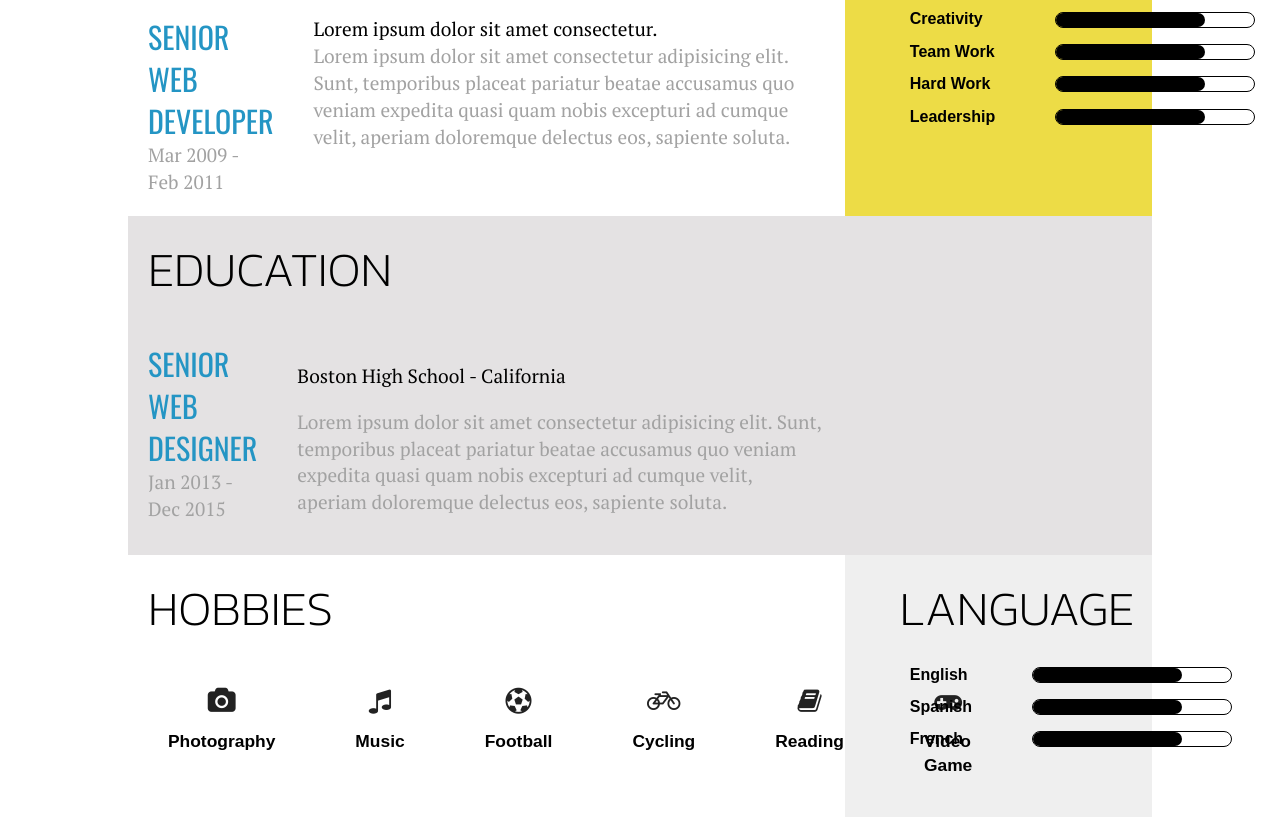
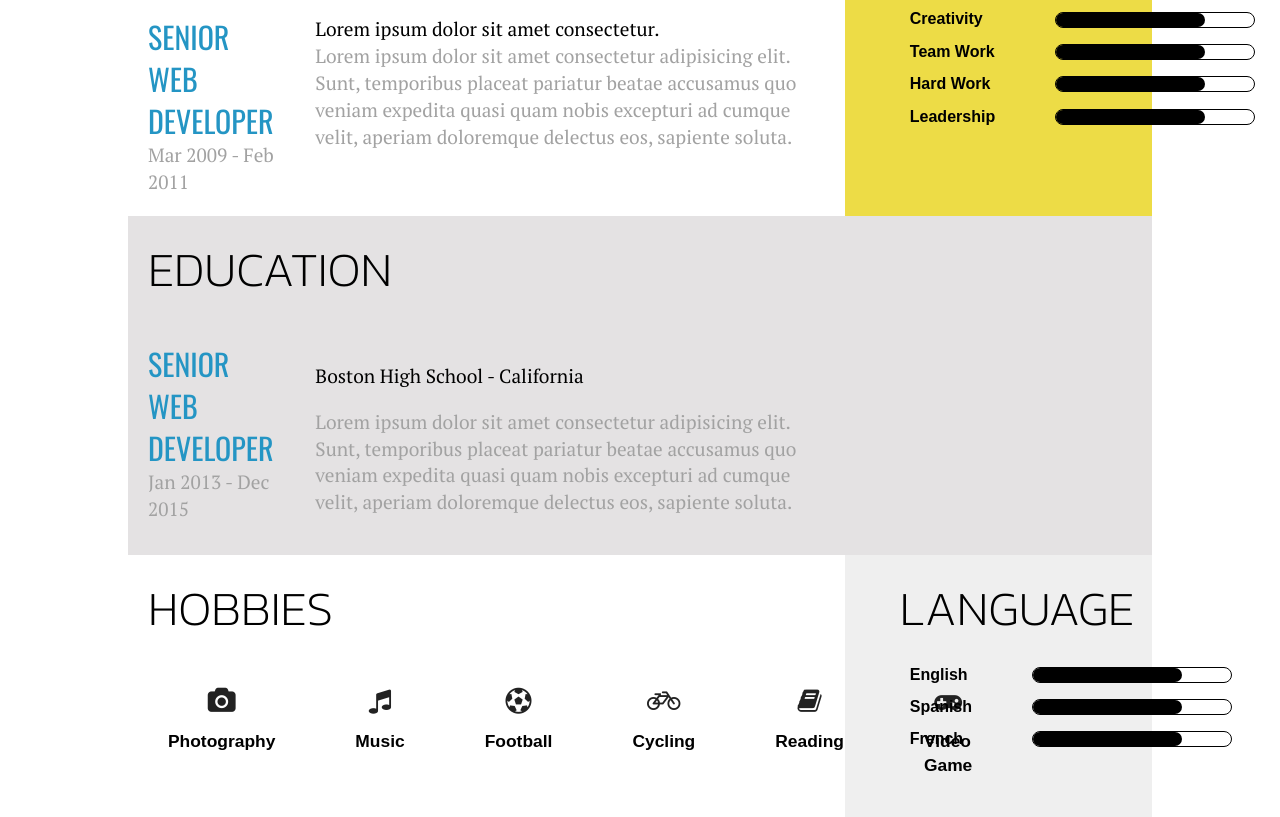
Before and after one commit to TomKondat/cv-flex, a website built with webpack: page index.html in a window 1280 px wide. Shown: the part 976-1793 px from the top of the page. Built offline with nearby package versions, Linux system fonts and the light colour scheme; files whose address does not match are found by name.

Commit message:
fixing  layout

```diff
--- a/css/new.css
+++ b/css/new.css
@@ -138,11 +138,12 @@ section#experience {
 }
 .position #header {
   margin: 20px;
-  width: 30%;
+  width: 20%;
 }
 
 .position article {
   margin: 20px;
+  width: 80%;
 }
 
 article p {
--- a/index.html
+++ b/index.html
@@ -238,7 +238,7 @@
           <div class="position">
             <div id="header">
               <p>senior</p>
-              <p>web designer</p>
+              <p>web developer</p>
               <p id="date-education">Jan 2013 - Dec 2015</p>
             </div>
             <article>
```
